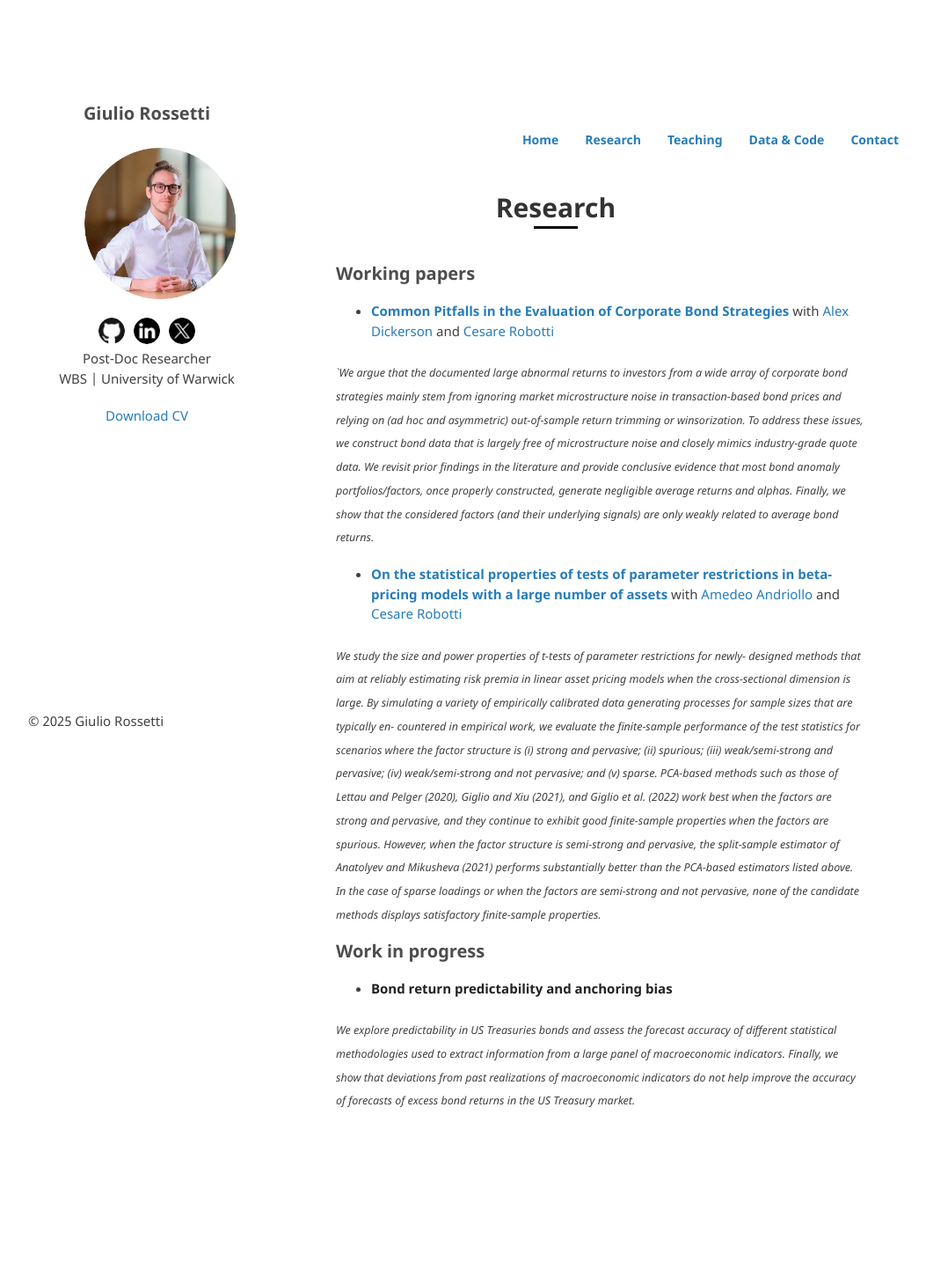
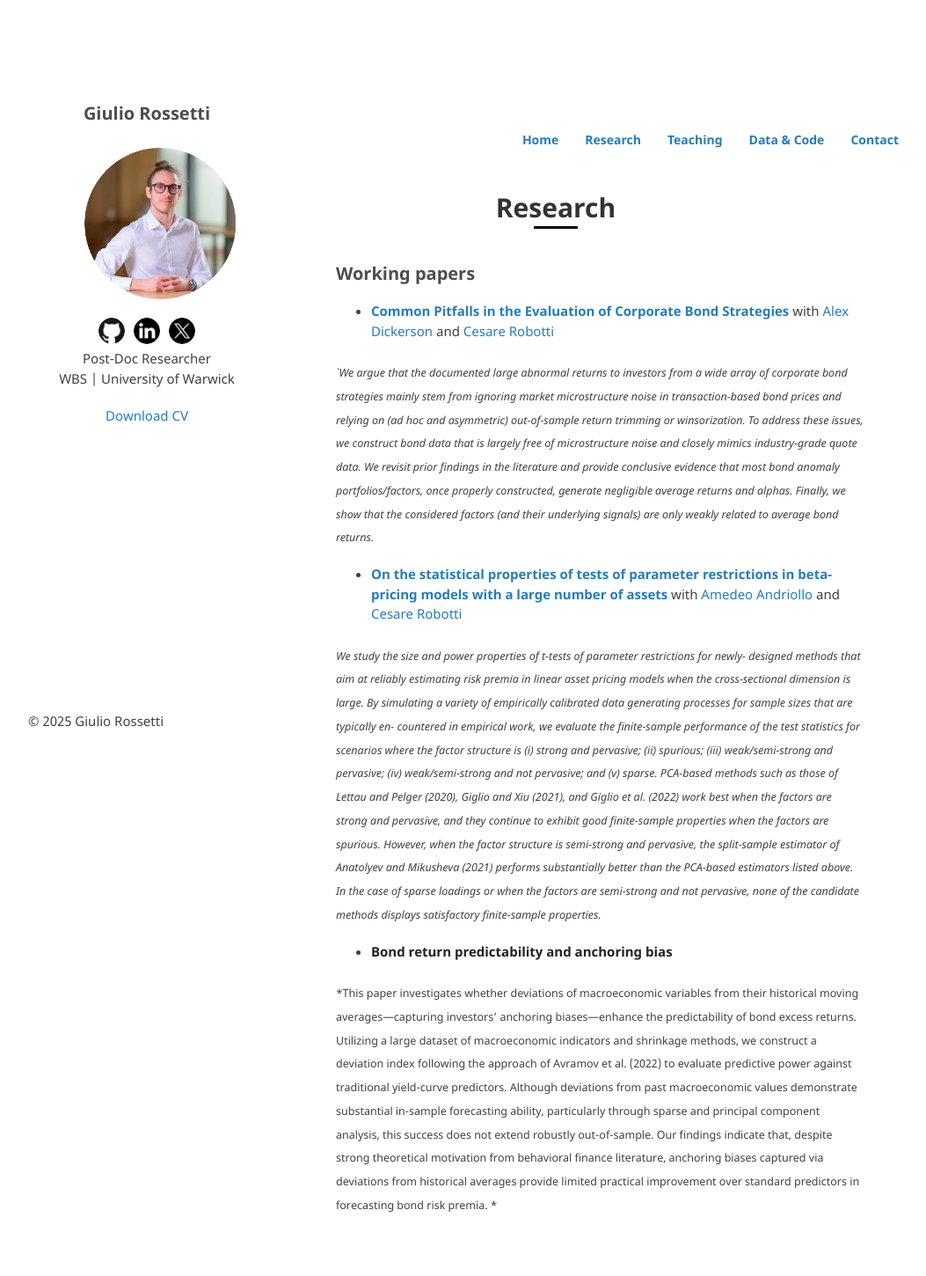
Before and after one commit to GiulioRossetti94/giuliorossetti94.github.io, a Jekyll site: the page built from research.md, in a window 1280 px wide. Shown: the whole page at 88% size, without its empty margins (133-1186 px from the left). Built offline with Jekyll 4.4.1, drawn with Linux system fonts in a browser that asks for light colours; before the commit the page ends 1331 px from its top, so only the background shows below that.

Commit message:
research

```diff
--- a/research.md
+++ b/research.md
@@ -13,7 +13,7 @@ permalink: /research/
 
 <sub>*We study the size and power properties of t-tests of parameter restrictions for newly- designed methods that aim at reliably estimating risk premia in linear asset pricing models when the cross-sectional dimension is large. By simulating a variety of empirically calibrated data generating processes for sample sizes that are typically en- countered in empirical work, we evaluate the finite-sample performance of the test statistics for scenarios where the factor structure is (i) strong and pervasive; (ii) spurious; (iii) weak/semi-strong and pervasive; (iv) weak/semi-strong and not pervasive; and (v) sparse. PCA-based methods such as those of Lettau and Pelger (2020), Giglio and Xiu (2021), and Giglio et al. (2022) work best when the factors are strong and pervasive, and they continue to exhibit good finite-sample properties when the factors are spurious. However, when the factor structure is semi-strong and pervasive, the split-sample estimator of Anatolyev and Mikusheva (2021) performs substantially better than the PCA-based estimators listed above. In the case of sparse loadings or when the factors are semi-strong and not pervasive, none of the candidate methods displays satisfactory finite-sample properties.*</sub>
 
-# Work in progress
 - **Bond return predictability and anchoring bias**
 
-<sub>*We explore predictability in US Treasuries bonds and assess the forecast accuracy of different statistical methodologies used to extract information from a large panel of macroeconomic indicators. Finally, we show that deviations from past realizations of macroeconomic indicators do not help improve the accuracy of forecasts of excess bond returns in the US Treasury market.*</sub>
+<sub>*This paper investigates whether deviations of macroeconomic variables from their historical moving averages—capturing investors' anchoring biases—enhance the predictability of bond excess returns. Utilizing a large dataset of macroeconomic indicators and shrinkage methods, we construct a deviation index following the approach of Avramov et al. (2022) to evaluate predictive power against traditional yield-curve predictors. Although deviations from past macroeconomic values demonstrate substantial in-sample forecasting ability, particularly through sparse and principal component analysis, this success does not extend robustly out-of-sample. Our findings indicate that, despite strong theoretical motivation from behavioral finance literature, anchoring biases captured via deviations from historical averages provide limited practical improvement over standard predictors in forecasting bond risk premia.
+*</sub>
```
